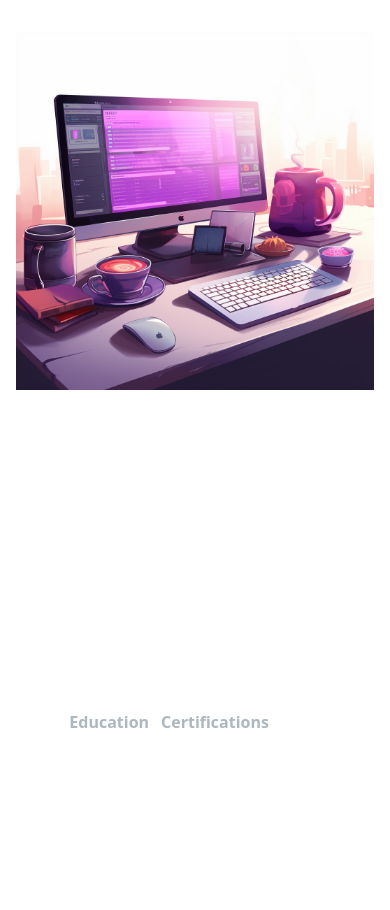
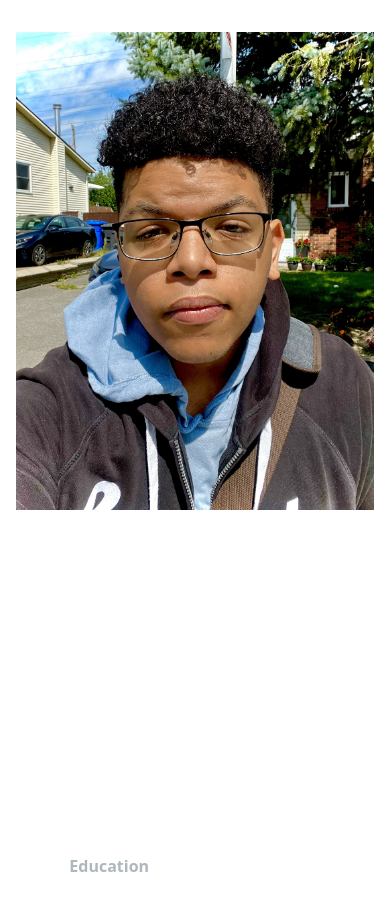
Before and after one commit to PaulJ2001/PaulJames-React-Portfolio, a Next.js app: page /components/AboutSection in a window 390 px wide. Shown: the top 910 px of the page. Built offline with nearby package versions, Linux system fonts and the light colour scheme.

Commit message:
Adding personal Conent pt1

```diff
--- a/pages/components/AboutSection.jsx
+++ b/pages/components/AboutSection.jsx
@@ -9,12 +9,9 @@ const TAB_DATA = [
     id: "skills",
     content: (
       <ul className="list-disc pl-2">
-        <li>Node.js</li>
-        <li>Express</li>
-        <li>PostgreSQL</li>
-        <li>Sequelize</li>
-        <li>JavaScript</li>
+        <li>Java</li>
         <li>React</li>
+        <li>MySql</li>
       </ul>
     ),
   },
@@ -23,21 +20,21 @@ const TAB_DATA = [
     id: "education",
     content: (
       <ul className="list-disc pl-2">
-        <li>Fullstack Academy of Code</li>
-        <li>University of California, Santa Cruz</li>
+        <li>Champlain College St-Lambert - Computer Science</li>
+        <li>Heritage Regional High School</li>
       </ul>
     ),
   },
-  {
-    title: "Certifications",
-    id: "certifications",
-    content: (
-      <ul className="list-disc pl-2">
-        <li>AWS Cloud Practitioner</li>
-        <li>Google Professional Cloud Developer</li>
-      </ul>
-    ),
-  },
+  // {
+  //   title: "Certifications",
+  //   id: "certifications",
+  //   content: (
+  //     <ul className="list-disc pl-2">
+  //       <li>AWS Cloud Practitioner</li>
+  //       <li>Google Professional Cloud Developer</li>
+  //     </ul>
+  //   ),
+  // },
 ];
 
 const AboutSection = () => {
@@ -53,15 +50,16 @@ const AboutSection = () => {
   return (
     <section className="text-white" id="about">
       <div className="md:grid md:grid-cols-2 gap-8 items-center py-8 px-4 xl:gap-16 sm:py-16 xl:px-16">
-        <Image src="/images/about-image.png" width={500} height={500} />
+        <Image src="/images/profile-img.jpg" width={500} height={500} />
         <div className="mt-4 md:mt-0 text-left flex flex-col h-full">
           <h2 className="text-4xl font-bold text-white mb-4">About Me</h2>
           <p className="text-base lg:text-lg">
-            I am a full stack web developer with a passion for creating
-            interactive and responsive web applications. I have experience
-            working with JavaScript, React, Redux, Node.js, Express, PostgreSQL,
-            Sequelize, HTML, CSS, and Git. I am a quick learner and I am always
-            looking to expand my knowledge and skill set. I am a team player and
+            I am a full stack developer currently in my final year finishing a 3 year computer science
+            path at Champlain College St-Lambert. I am currently Living in
+            . I have experience
+            working with Java, JavaScript, React, SpringBoot, MySql, Jira,
+            HTML, CSS, and Git. I am a quick learner and I am always
+            open to expand my knowledge and skills. I am a team player and
             I am excited to work with others to create amazing applications.
           </p>
           <div className="flex flex-row justify-start mt-8">
@@ -79,13 +77,13 @@ const AboutSection = () => {
               {" "}
               Education{" "}
             </TabButton>
-            <TabButton
+            {/* <TabButton
               selectTab={() => handleTabChange("certifications")}
               active={tab === "certifications"}
             >
               {" "}
               Certifications{" "}
-            </TabButton>
+            </TabButton> */}
           </div>
           <div className="mt-8">
             {TAB_DATA.find((t) => t.id === tab).content}
--- a/pages/components/Banner.jsx
+++ b/pages/components/Banner.jsx
@@ -16,43 +16,45 @@ const Banner = () => {
               className="col-span-8 place-self-center text-center sm:text-left justify-self-start"
             >
               <h1 className="text-white mb-4 text-4xl sm:text-5xl lg:text-8xl lg:leading-normal font-extrabold">
-                <span className="text-transparent bg-clip-text bg-gradient-to-r from-primary-400 to-secondary-600">
+              Hello, I&apos;m Paul{" "}
+                {/* <span className="text-transparent bg-clip-text bg-gradient-to-r from-primary-400 to-secondary-600">
                   Hello, I&apos;m{" "}
                 </span>
                 <br></br>
+
                 <TypeAnimation
                   sequence={[
-                    "Judy",
+                    "Paul James",
                     1000,
                     "Web Developer",
                     1000,
-                    "Mobile Developer",
+                    "Backend Developed",
                     1000,
-                    "UI/UX Designer",
+                    "IT service",
                     1000,
                   ]}
                   wrapper="span"
                   speed={50}
                   repeat={Infinity}
-                />
+                /> */}
               </h1>
               <p className="text-[#ADB7BE] text-base sm:text-lg mb-6 lg:text-xl">
                 Lorem ipsum dolor sit amet consectetur adipisicing elit. Quisquam,
                 voluptuous.
               </p>
               <div>
-                <Link
+                {/* <Link
                   href="/#contact"
                   className="px-6 inline-block py-3 w-full sm:w-fit rounded-full mr-4 bg-gradient-to-br from-primary-500 to-secondary-500 hover:bg-slate-200 text-white"
                 >
                   Hire Me
-                </Link>
+                </Link> */}
                 <Link
                   href="/"
                   className="px-1 inline-block py-1 w-full sm:w-fit rounded-full bg-gradient-to-br from-primary-500 to-secondary-500 hover:bg-slate-800 text-white mt-3"
                 >
                   <span className="block bg-[#121212] hover:bg-slate-800 rounded-full px-5 py-2">
-                    Download CV
+                    Download My CV
                   </span>
                 </Link>
               </div>
@@ -67,7 +69,7 @@ const Banner = () => {
                 <Image
                   src="/images/atlas-background.jpg"
                   alt="hero image"
-                  className="absolute transform -translate-x-1/2 -translate-y-1/2 top-1/2 left-1/2"
+                  className=" rounded-full absolute transform -translate-x-1/2 -translate-y-1/2 top-1/2 left-1/2"
                   width={300}
                   height={300}
                 />
--- a/pages/components/EmailSection.jsx
+++ b/pages/components/EmailSection.jsx
@@ -57,12 +57,12 @@ const EmailSection = () => {
         <h5 className="text-xl font-bold text-white my-2">
           Let&apos;s Connect
         </h5>
-        <p className="text-[#ADB7BE] mb-4 max-w-md">
+        {/* <p className="text-[#ADB7BE] mb-4 max-w-md">
           {" "}
           I&apos;m currently looking for new opportunities, my inbox is always
           open. Whether you have a question or just want to say hi, I&apos;ll
           try my best to get back to you!
-        </p>
+        </p> */}
         <div className="socials flex flex-row gap-2">
           {/* <Link href="github.com">
             <Image src={GithubIcon} alt="Github Icon" />
@@ -70,7 +70,7 @@ const EmailSection = () => {
           <Link href="linkedin.com">
             <Image src={LinkedinIcon} alt="Linkedin Icon" />
           </Link> */}
-          <div className="py-10 mt-12 text-3xl items-center justify-between md:text-5xl flex flex-wrap lg:flex-row lg:flex-wrap text-blue-950 ">
+          <div className="py-10 mt-12 text-3xl items-center justify-between md:text-5xl flex flex-wrap lg:flex-row lg:flex-wrap text-white dark:text-blue-950 ">
               <a
                 href="https://github.com/PaulJ2001"
                 target="_blank"
@@ -137,7 +137,7 @@ const EmailSection = () => {
                 id="email"
                 required
                 className="bg-[#18191E] border border-[#33353F] placeholder-[#9CA2A9] text-gray-100 text-sm rounded-lg block w-full p-2.5"
-                placeholder="jacob@google.com"
+                placeholder="youremail@email.com"
               />
             </div>
             <div className="mb-6">
--- a/pages/components/Footer.jsx
+++ b/pages/components/Footer.jsx
@@ -5,7 +5,7 @@ const Footer = () => {
     <footer className="footer border z-10 border-t-[#33353F] border-l-transparent border-r-transparent text-white">
       <div className="container p-12 flex justify-between">
         <span>LOGO</span>
-        <p className="text-slate-600">All rights reserved.</p>
+        <p className="text-slate-600"> @pauljamesportfolio.com All rights reserved.</p>
       </div>
     </footer>
   );
--- a/pages/components/ProjectsSection.jsx
+++ b/pages/components/ProjectsSection.jsx
@@ -16,7 +16,7 @@ const projectsData = [
   },
   {
     id: 2,
-    title: "Potography Portfolio Website",
+    title: "Champlain PetClinic",
     description: "Project 2 description",
     image: "/images/projects/2.png",
     tag: ["All", "Web"],
@@ -25,7 +25,7 @@ const projectsData = [
   },
   {
     id: 3,
-    title: "E-commerce Application",
+    title: "Rabia Patel Art E-commerce Application",
     description: "Project 3 description",
     image: "/images/projects/3.png",
     tag: ["All", "Web"],
@@ -34,7 +34,7 @@ const projectsData = [
   },
   {
     id: 4,
-    title: "Food Ordering Application",
+    title: "IOT Home Invasion Sensor",
     description: "Project 4 description",
     image: "/images/projects/4.png",
     tag: ["All", "Mobile"],
@@ -43,7 +43,7 @@ const projectsData = [
   },
   {
     id: 5,
-    title: "React Firebase Template",
+    title: "IOS GeoGuesser App",
     description: "Authentication and CRUD operations",
     image: "/images/projects/5.png",
     tag: ["All", "Web"],
@@ -52,7 +52,7 @@ const projectsData = [
   },
   {
     id: 6,
-    title: "Full-stack Roadmap",
+    title: "Unity 2D Platformer: Adventure _______",
     description: "Project 5 description",
     image: "/images/projects/6.png",
     tag: ["All", "Web"],
@@ -90,7 +90,7 @@ const ProjectsSection = () => {
           name="All"
           isSelected={tag === "All"}
         />
-        <ProjectTag
+        {/* <ProjectTag
           onClick={handleTagChange}
           name="Web"
           isSelected={tag === "Web"}
@@ -99,7 +99,7 @@ const ProjectsSection = () => {
           onClick={handleTagChange}
           name="Mobile"
           isSelected={tag === "Mobile"}
-        />
+        /> */}
       </div>
       <ul ref={ref} className="grid md:grid-cols-3 gap-8 md:gap-12">
         {filteredProjects.map((project, index) => (
```
Also changed, not shown: pages/components/Navbar.jsx (+5 -1 lines).
